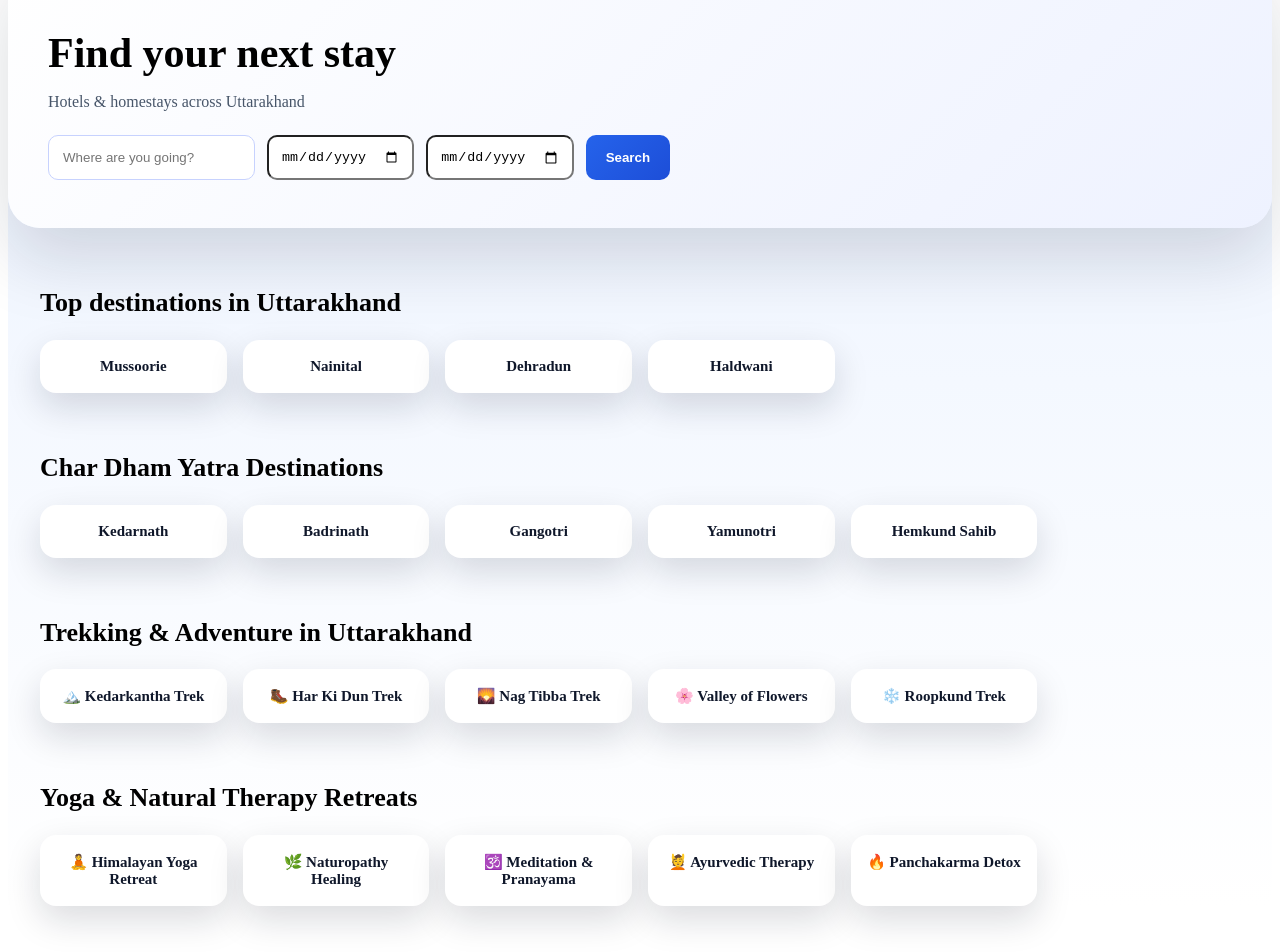
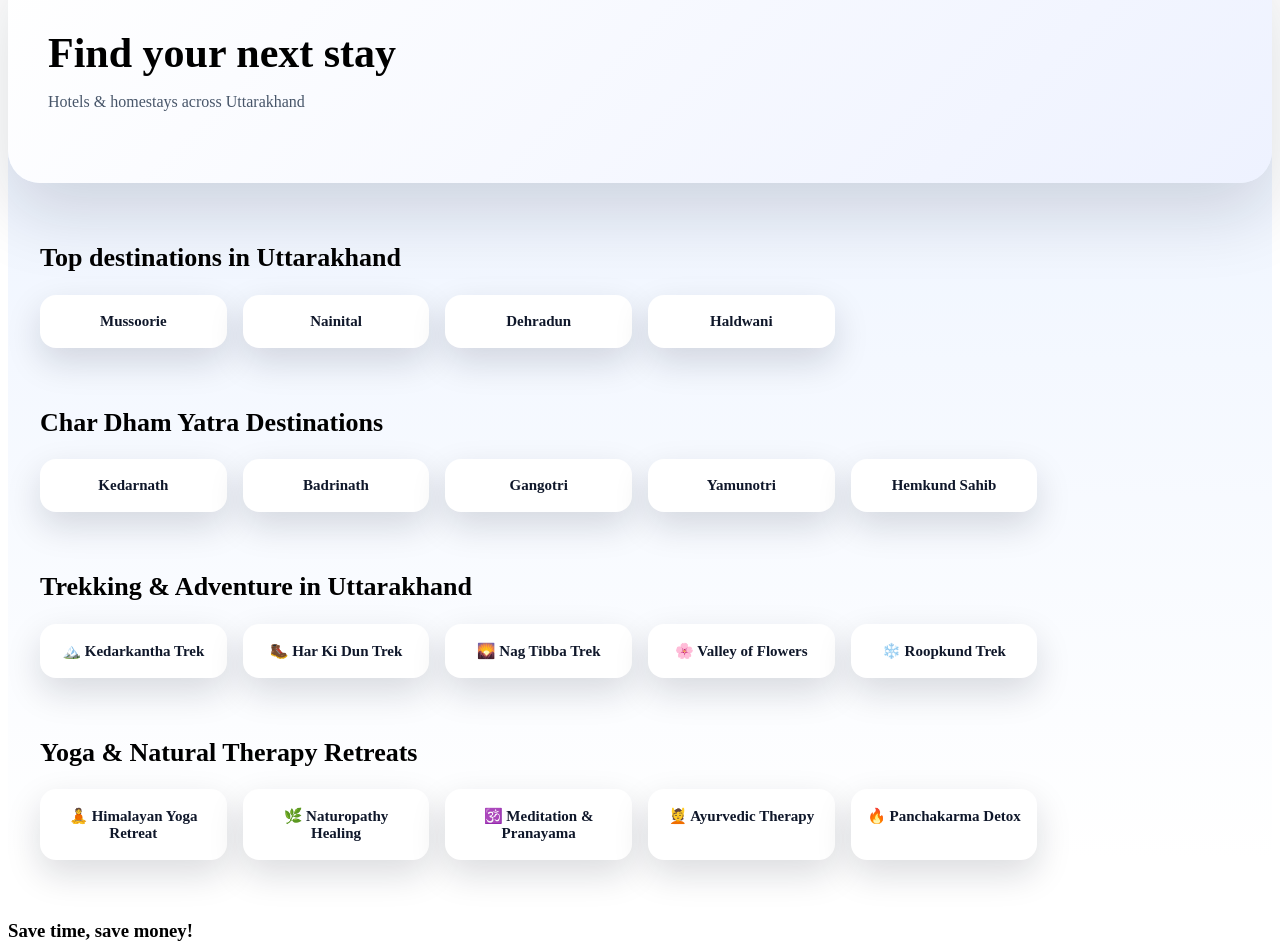
Before and after one commit to pamnautiyal-cpu/himstay, a React (Vite) app in the folder frontend/: page / in a window 1280 px wide. Shown: the part 160-1112 px from the top of the page. Built offline with nearby package versions, Linux system fonts and the light colour scheme.

Commit message:
Add Trek & Yoga links and routes

```diff
--- a/frontend/src/App.jsx
+++ b/frontend/src/App.jsx
@@ -1,15 +1,28 @@
 import React from "react";
-import { BrowserRouter } from "react-router-dom";
-import MainRoutes from "./MainRoutes";
+import { BrowserRouter, Routes, Route } from "react-router-dom";
+
 import Navbar from "./components/Navbar";
 import Footer from "./components/Footer";
+
+import Home from "./pages/Home";
 import TrekDetails from "./pages/TrekDetails";
+import YogaDetails from "./pages/YogaDetails";
 
 function App() {
   return (
     <BrowserRouter>
       <Navbar />
-      <MainRoutes />
+
+      <Routes>
+        <Route path="/" element={<Home />} />
+
+        {/* Trek Detail */}
+        <Route path="/treks/:slug" element={<TrekDetails />} />
+
+        {/* Yoga Detail */}
+        <Route path="/yoga/:slug" element={<YogaDetails />} />
+      </Routes>
+
       <Footer />
     </BrowserRouter>
   );
--- a/frontend/src/pages/Home.jsx
+++ b/frontend/src/pages/Home.jsx
@@ -1,4 +1,5 @@
 import React from "react";
+import { Link } from "react-router-dom";
 
 export default function Home() {
   const sectionStyle = {
@@ -23,6 +24,8 @@ export default function Home() {
     fontSize: 15,
     color: "#0f172a",
     boxShadow: "0 14px 35px rgba(15,23,42,0.15)",
+    textDecoration: "none",
+    cursor: "pointer",
   };
 
   return (
@@ -50,32 +53,6 @@ export default function Home() {
         <p style={{ color: "#475569", marginBottom: 24 }}>
           Hotels & homestays across Uttarakhand
         </p>
-
-        <div style={{ display: "flex", gap: 12, flexWrap: "wrap" }}>
-          <input
-            placeholder="Where are you going?"
-            style={{
-              padding: "12px 14px",
-              borderRadius: 10,
-              border: "1px solid #c7d2fe",
-            }}
-          />
-          <input type="date" style={{ padding: 12, borderRadius: 10 }} />
-          <input type="date" style={{ padding: 12, borderRadius: 10 }} />
-          <button
-            style={{
-              padding: "12px 20px",
-              borderRadius: 10,
-              border: "none",
-              background: "linear-gradient(135deg,#2563eb,#1d4ed8)",
-              color: "#fff",
-              fontWeight: 700,
-              cursor: "pointer",
-            }}
-          >
-            Search
-          </button>
-        </div>
       </div>
 
       {/* TOP DESTINATIONS */}
@@ -108,21 +85,32 @@ export default function Home() {
         </div>
       </section>
 
-      {/* TREKKING & ADVENTURE */}
+      {/* 🏔️ TREKKING & ADVENTURE */}
       <section style={sectionStyle}>
         <h2 style={{ fontSize: 26, fontWeight: 800 }}>
           Trekking & Adventure in Uttarakhand
         </h2>
+
         <div style={gridStyle}>
-          {[
-            "🏔️ Kedarkantha Trek",
-            "🥾 Har Ki Dun Trek",
-            "🌄 Nag Tibba Trek",
-            "🌸 Valley of Flowers",
-            "❄️ Roopkund Trek",
-          ].map((t) => (
-            <div key={t} style={cardStyle}>{t}</div>
-          ))}
+          <Link to="/treks/kedarkantha" style={cardStyle}>
+            🏔️ Kedarkantha Trek
+          </Link>
+
+          <Link to="/treks/har-ki-dun" style={cardStyle}>
+            🥾 Har Ki Dun Trek
+          </Link>
+
+          <Link to="/treks/nag-tibba" style={cardStyle}>
+            🌄 Nag Tibba Trek
+          </Link>
+
+          <Link to="/treks/valley-of-flowers" style={cardStyle}>
+            🌸 Valley of Flowers
+          </Link>
+
+          <Link to="/treks/roopkund" style={cardStyle}>
+            ❄️ Roopkund Trek
+          </Link>
         </div>
       </section>
 
@@ -131,16 +119,27 @@ export default function Home() {
         <h2 style={{ fontSize: 26, fontWeight: 800 }}>
           Yoga & Natural Therapy Retreats
         </h2>
+
         <div style={gridStyle}>
-          {[
-            "🧘 Himalayan Yoga Retreat",
-            "🌿 Naturopathy Healing",
-            "🕉️ Meditation & Pranayama",
-            "💆 Ayurvedic Therapy",
-            "🔥 Panchakarma Detox",
-          ].map((y) => (
-            <div key={y} style={cardStyle}>{y}</div>
-          ))}
+          <Link to="/yoga/retreat" style={cardStyle}>
+            🧘 Himalayan Yoga Retreat
+          </Link>
+
+          <Link to="/yoga/naturopathy" style={cardStyle}>
+            🌿 Naturopathy Healing
+          </Link>
+
+          <Link to="/yoga/meditation" style={cardStyle}>
+            🕉️ Meditation & Pranayama
+          </Link>
+
+          <Link to="/yoga/ayurveda" style={cardStyle}>
+            💆 Ayurvedic Therapy
+          </Link>
+
+          <Link to="/yoga/panchakarma" style={cardStyle}>
+            🔥 Panchakarma Detox
+          </Link>
         </div>
       </section>
     </div>
```
Also changed, not shown: frontend/src/pages/YogaDetail.jsx (added, +40 -0 lines).
